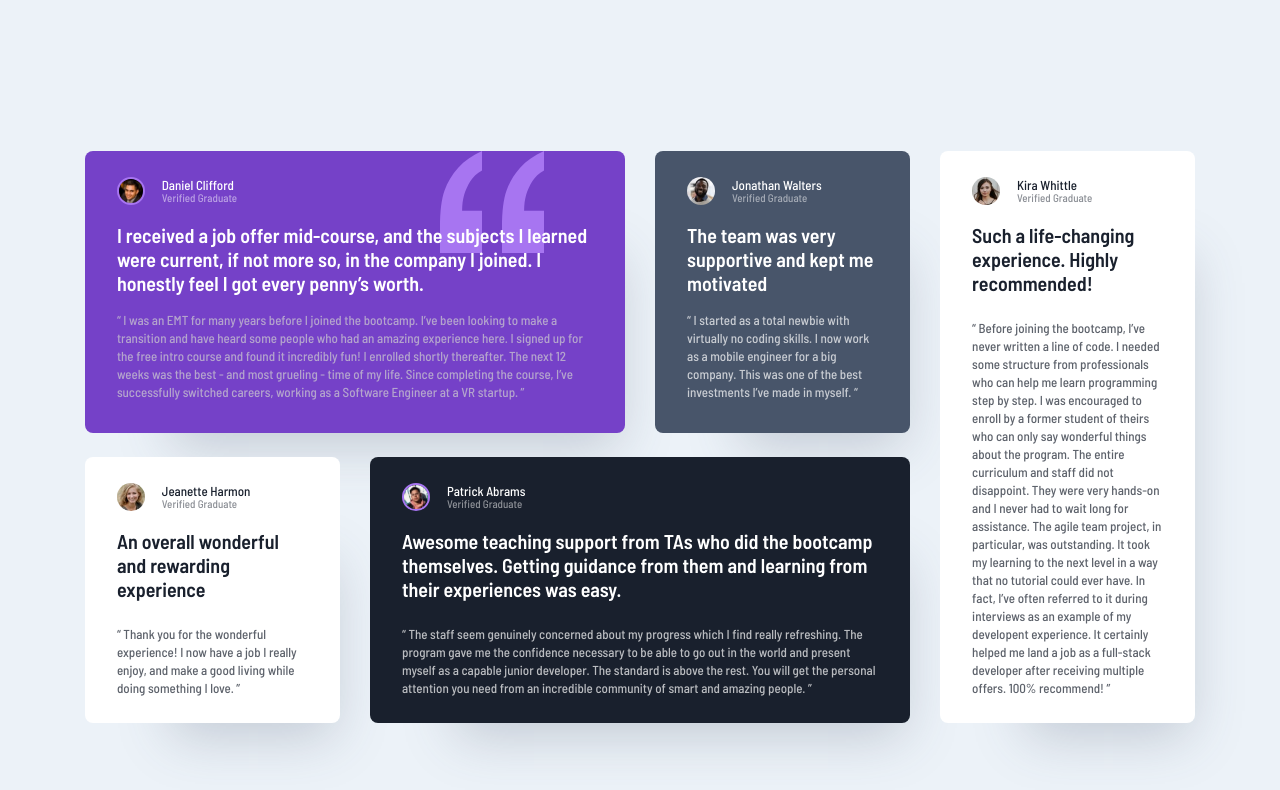
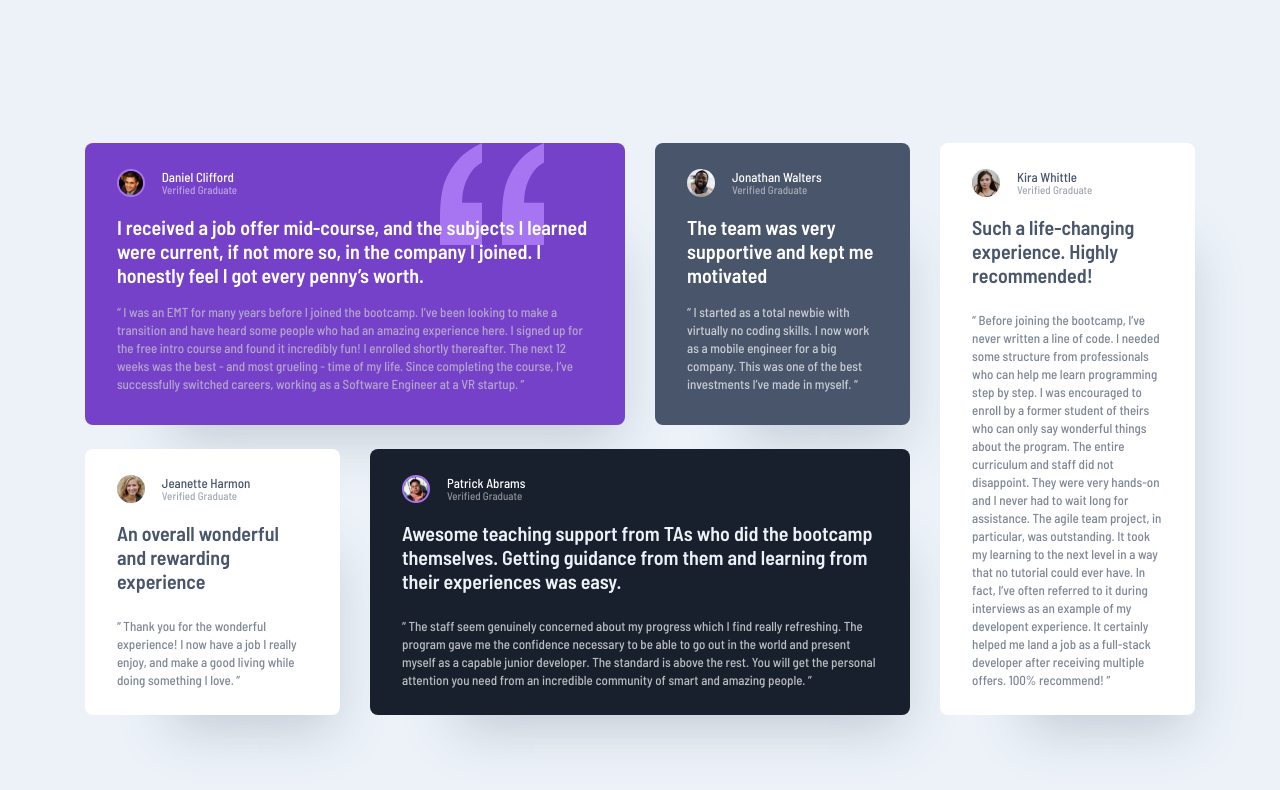
Before and after one commit to ntwiler/Testimonials-Grid-Section, a plain HTML site: page index.html in a window 1280 px wide. Drawn offline with Linux system fonts and the light colour scheme.

Commit message:
correct text colors

```diff
--- a/index.html
+++ b/index.html
@@ -97,7 +97,7 @@
             <div class="sub-name">Verified Graduate</div>
           </div>
         </div>
-        <p class="title">
+        <p class="title light">
           Awesome teaching support from TAs who did the bootcamp themselves.
           Getting guidance from them and learning from their experiences was
           easy.
--- a/media-desktop.css
+++ b/media-desktop.css
@@ -7,8 +7,8 @@
     align-items: stretch;
     column-gap: 1.88rem;
     row-gap: 1.5rem;
-    margin-top: 5rem;
-    margin-bottom: 5rem;
+    margin-top: 4.5rem;
+    margin-bottom: 4.5rem;
   }
 
   .block.fifth {
--- a/media-tablet.css
+++ b/media-tablet.css
@@ -7,8 +7,8 @@
     align-items: stretch;
     column-gap: 1.88rem;
     row-gap: 1.5rem;
-    margin-top: 5rem;
-    margin-bottom: 5rem;
+    margin-top: 4.5rem;
+    margin-bottom: 4.5rem;
   }
 
   .block.first {
--- a/style.css
+++ b/style.css
@@ -102,7 +102,7 @@ body {
   line-height: 0.8125rem;
 }
 .name.dark {
-  color: var(--color-blackish-blue);
+  color: var(--color-grayish-blue);
 }
 
 .sub-name {
@@ -114,7 +114,7 @@ body {
   opacity: 0.5;
 }
 .sub-name.dark {
-  color: var(--color-blackish-blue);
+  color: var(--color-grayish-blue);
 }
 
 .title {
@@ -128,7 +128,10 @@ body {
   line-height: normal;
 }
 .title.dark {
-  color: var(--color-blackish-blue);
+  color: var(--color-grayish-blue);
+}
+.title.light {
+  color: var(--color-light-grayish-blue);
 }
 
 .paragraph {
@@ -145,5 +148,5 @@ body {
   color: var(--color-white);
 }
 .paragraph.others.dark {
-  color: var(--color-blackish-blue);
+  color: var(--color-grayish-blue);
 }
```
